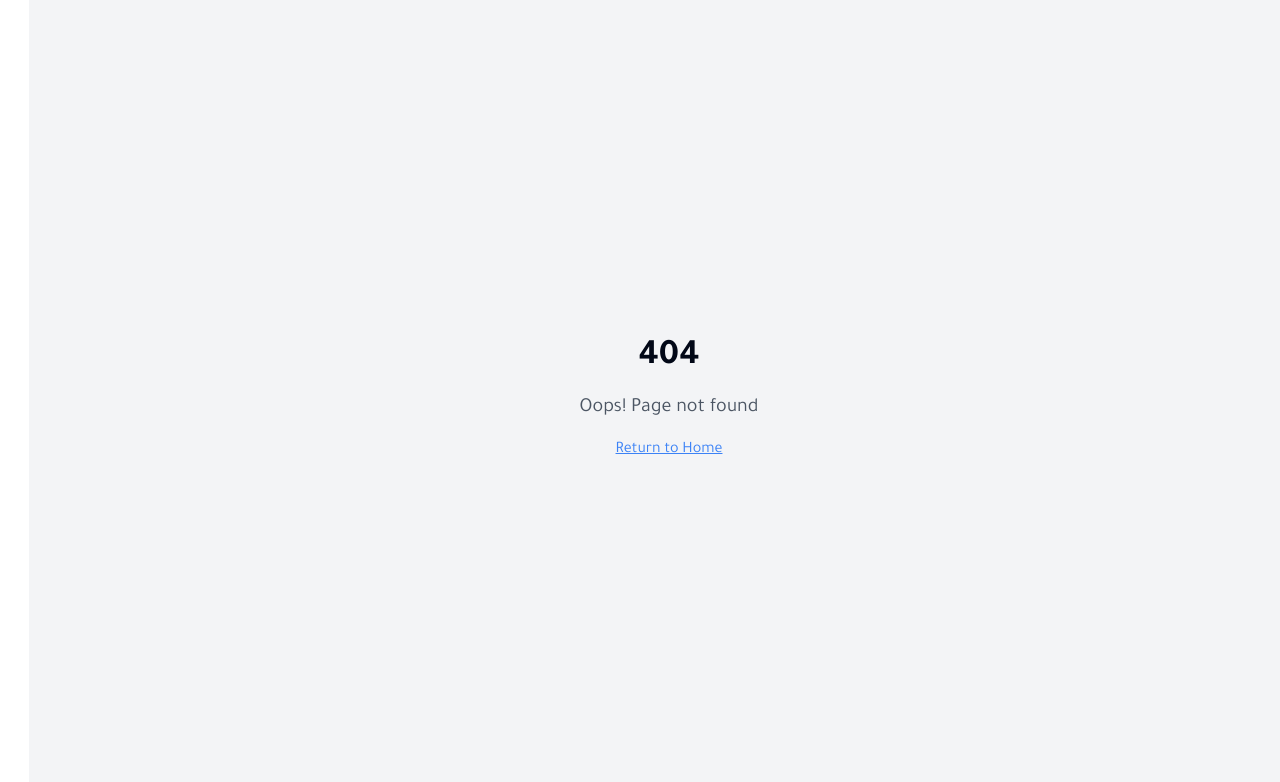
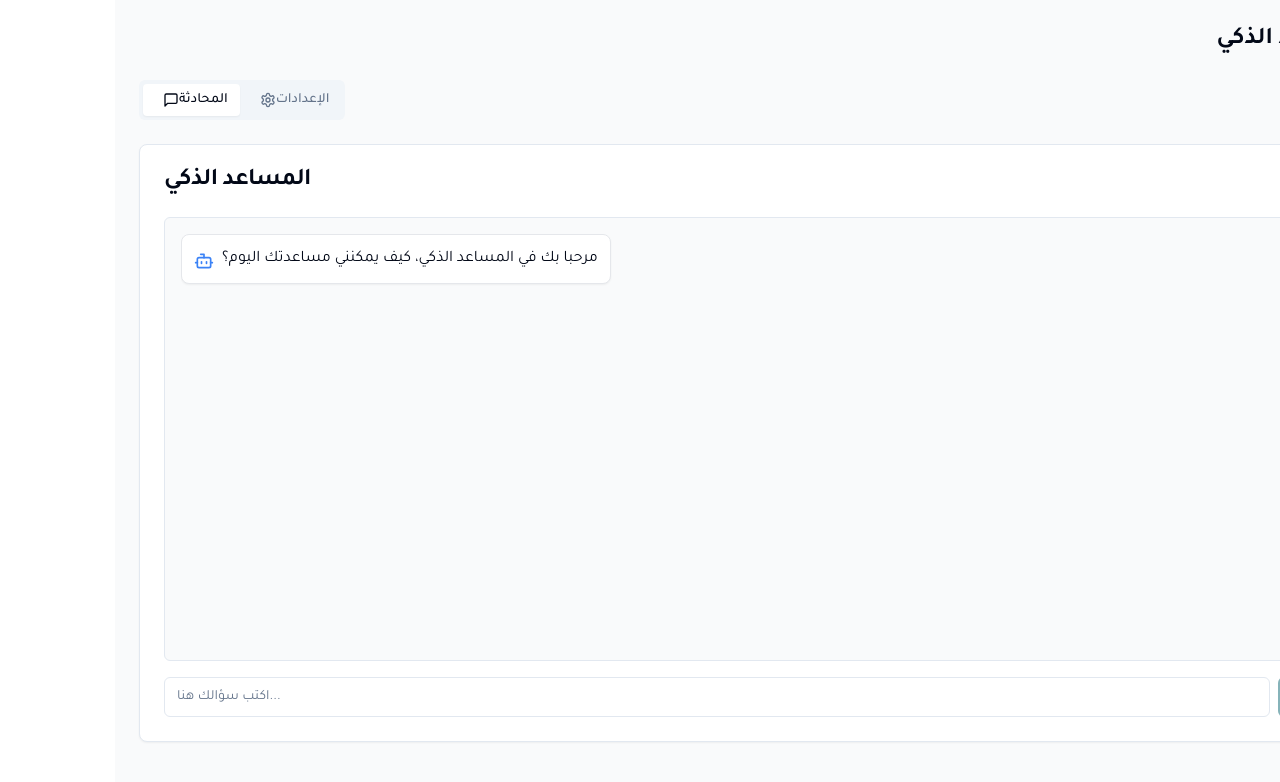
Before and after one commit to karimalgafari11/jafari-ledger-scribe, a React (Vite) app: page /ai/assistant in a window 1280 px wide. Before the commit this address had no page. Shown: the top 782 px of the page. Built offline with nearby package versions, Linux system fonts and the light colour scheme.

Commit message:
feat: Add AI assistant page
Adds a new page for the AI assistant and integrates with the Deepseek API.

```diff
--- a/src/App.tsx
+++ b/src/App.tsx
@@ -31,6 +31,7 @@ import CustomerStatementPage from "./pages/customers/CustomerStatementPage";
 import TransferPage from "./pages/inventory-control/TransferPage";
 import LocationsPage from "./pages/inventory-control/LocationsPage";
 import DamagedItemsPage from "./pages/inventory-control/DamagedItemsPage";
+import AiAssistantPage from "./pages/ai/AiAssistantPage";
 
 const queryClient = new QueryClient();
 
@@ -82,6 +83,9 @@ const App = () => (
         <Route path="/settings/users" element={<UsersPage />} />
         <Route path="/settings/backup" element={<BackupPage />} />
 
+        {/* AI Assistant Route */}
+        <Route path="/ai/assistant" element={<AiAssistantPage />} />
+
         <Route path="*" element={<NotFound />} />
       </Routes>
     </BrowserRouter>
--- /dev/null
+++ b/src/components/ai/ChatInterface.tsx
@@ -0,0 +1,115 @@
+
+import React, { useState, useRef, useEffect } from "react";
+import { Button } from "@/components/ui/button";
+import { Input } from "@/components/ui/input";
+import { Textarea } from "@/components/ui/textarea";
+import { MessageSquare, Search, Bot } from "lucide-react";
+import { useAiAssistant } from "@/hooks/useAiAssistant";
+import { Message } from "@/types/ai";
+import { Card, CardContent } from "@/components/ui/card";
+import { ScrollArea } from "@/components/ui/scroll-area";
+import { useToast } from "@/hooks/use-toast";
+
+export const ChatInterface = () => {
+  const [input, setInput] = useState("");
+  const [messages, setMessages] = useState<Message[]>([
+    {
+      role: "assistant",
+      content: "مرحبا بك في المساعد الذكي، كيف يمكنني مساعدتك اليوم؟",
+    },
+  ]);
+
+  const { toast } = useToast();
+  const { sendMessage, isLoading } = useAiAssistant();
+  const messagesEndRef = useRef<HTMLDivElement>(null);
+
+  const scrollToBottom = () => {
+    messagesEndRef.current?.scrollIntoView({ behavior: "smooth" });
+  };
+
+  useEffect(() => {
+    scrollToBottom();
+  }, [messages]);
+
+  const handleSubmit = async (e: React.FormEvent) => {
+    e.preventDefault();
+
+    if (!input.trim()) return;
+
+    const userMessage: Message = {
+      role: "user",
+      content: input,
+    };
+
+    setMessages((prev) => [...prev, userMessage]);
+    setInput("");
+
+    try {
+      const response = await sendMessage(input);
+
+      if (response) {
+        setMessages((prev) => [
+          ...prev,
+          {
+            role: "assistant",
+            content: response,
+          },
+        ]);
+      }
+    } catch (error) {
+      console.error("Error sending message:", error);
+      toast({
+        title: "حدث خطأ",
+        description: "لم نتمكن من الاتصال بالمساعد الذكي. يرجى المحاولة مرة أخرى.",
+        variant: "destructive",
+      });
+    }
+  };
+
+  return (
+    <div className="flex flex-col h-[calc(100vh-300px)] min-h-[500px]">
+      <ScrollArea className="flex-1 p-4 mb-4 border rounded-md bg-gray-50">
+        {messages.map((message, index) => (
+          <div
+            key={index}
+            className={`mb-4 flex ${
+              message.role === "user" ? "justify-end" : "justify-start"
+            }`}
+          >
+            <Card className={`max-w-[80%] ${
+              message.role === "user"
+                ? "bg-blue-50 border-blue-200"
+                : "bg-white border-gray-200"
+            }`}>
+              <CardContent className="p-3">
+                <div className="flex items-start gap-2">
+                  {message.role === "assistant" && (
+                    <Bot className="h-5 w-5 mt-1 text-blue-500" />
+                  )}
+                  <div className="whitespace-pre-wrap">{message.content}</div>
+                  {message.role === "user" && (
+                    <MessageSquare className="h-5 w-5 mt-1 text-blue-500" />
+                  )}
+                </div>
+              </CardContent>
+            </Card>
+          </div>
+        ))}
+        <div ref={messagesEndRef} />
+      </ScrollArea>
+
+      <form onSubmit={handleSubmit} className="flex gap-2">
+        <Input
+          value={input}
+          onChange={(e) => setInput(e.target.value)}
+          placeholder="اكتب سؤالك هنا..."
+          className="flex-1"
+          disabled={isLoading}
+        />
+        <Button type="submit" disabled={isLoading || !input.trim()}>
+          {isLoading ? "جاري الإرسال..." : "إرسال"}
+        </Button>
+      </form>
+    </div>
+  );
+};
--- a/src/config/menuItems.ts
+++ b/src/config/menuItems.ts
@@ -9,7 +9,8 @@ import {
   Users,
   Settings,
   DollarSign,
-  Wrench
+  Wrench,
+  Bot
 } from "lucide-react";
 import { MenuItem } from "@/types/sidebar";
 
@@ -79,8 +80,13 @@ export const menuItems: MenuItem[] = [
     icon: Users,
     children: [
       { label: "إدارة العملاء", path: "/customers/manage", icon: Users }
-      // "كشف حساب العميل" option removed
     ]
+  },
+  {
+    section: "المساعد الذكي",
+    icon: Bot,
+    path: "/ai/assistant",
+    children: []
   },
   {
     section: "الإعدادات",
--- /dev/null
+++ b/src/hooks/useAiAssistant.ts
@@ -0,0 +1,51 @@
+
+import { useState } from "react";
+import { ApiResponse } from "@/types/ai";
+
+export const useAiAssistant = () => {
+  const [isLoading, setIsLoading] = useState(false);
+
+  const API_KEY = "sk-1c339b5c5397486ebbcc7730383c8cdc"; // في التطبيق الحقيقي، لا ينصح بوضع المفاتيح في الكود مباشرة
+  const API_URL = "https://api.deepseek.com/v1/chat/completions";
+
+  const sendMessage = async (message: string): Promise<string> => {
+    setIsLoading(true);
+
+    try {
+      const response = await fetch(API_URL, {
+        method: "POST",
+        headers: {
+          "Content-Type": "application/json",
+          Authorization: `Bearer ${API_KEY}`,
+        },
+        body: JSON.stringify({
+          model: "deepseek-chat",
+          messages: [
+            {
+              role: "system",
+              content: "أنت مساعد ذكي مفيد ومهذب. أجب بأسلوب مهني ومختصر.",
+            },
+            { role: "user", content: message },
+          ],
+          temperature: 0.7,
+          max_tokens: 500,
+        }),
+      });
+
+      if (!response.ok) {
+        const errorData = await response.json();
+        throw new Error(errorData.error?.message || "حدث خطأ في الاتصال بالخدمة");
+      }
+
+      const data: ApiResponse = await response.json();
+      return data.choices[0].message.content;
+    } catch (error) {
+      console.error("Error:", error);
+      throw error;
+    } finally {
+      setIsLoading(false);
+    }
+  };
+
+  return { sendMessage, isLoading };
+};
--- a/src/pages/Index.tsx
+++ b/src/pages/Index.tsx
@@ -16,6 +16,7 @@ import JournalEntriesPage from "./accounting/JournalEntriesPage";
 import CostCentersPage from "./accounting/CostCentersPage";
 import CustomersPage from "./customers/CustomersPage";
 import CustomerStatementPage from "./customers/CustomerStatementPage";
+import AiAssistantPage from "./ai/AiAssistantPage";
 
 const Index = () => {
   const [activePage, setActivePage] = useState("dashboard");
@@ -50,6 +51,8 @@ const Index = () => {
         return <CustomersPage />;
       case "customers-statement":
         return <CustomerStatementPage />;
+      case "ai-assistant":
+        return <AiAssistantPage />;
       default:
         return (
           <div className="h-screen flex items-center justify-center bg-gray-100 rtl">
--- /dev/null
+++ b/src/pages/ai/AiAssistantPage.tsx
@@ -0,0 +1,60 @@
+
+import React, { useState } from "react";
+import { Layout } from "@/components/Layout";
+import { ChatInterface } from "@/components/ai/ChatInterface";
+import { Card, CardContent, CardHeader, CardTitle } from "@/components/ui/card";
+import { Tabs, TabsContent, TabsList, TabsTrigger } from "@/components/ui/tabs";
+import { Settings, MessageSquare } from "lucide-react";
+
+const AiAssistantPage = () => {
+  const [activeTab, setActiveTab] = useState("chat");
+
+  return (
+    <Layout>
+      <div className="container mx-auto p-6">
+        <div className="flex items-center justify-between mb-6">
+          <h1 className="text-2xl font-bold">المساعد الذكي</h1>
+        </div>
+
+        <Tabs value={activeTab} onValueChange={setActiveTab} className="w-full">
+          <TabsList className="mb-4">
+            <TabsTrigger value="chat">
+              <MessageSquare className="ml-2 h-4 w-4" />
+              المحادثة
+            </TabsTrigger>
+            <TabsTrigger value="settings">
+              <Settings className="ml-2 h-4 w-4" />
+              الإعدادات
+            </TabsTrigger>
+          </TabsList>
+
+          <TabsContent value="chat" className="w-full">
+            <Card>
+              <CardHeader>
+                <CardTitle>المساعد الذكي</CardTitle>
+              </CardHeader>
+              <CardContent>
+                <ChatInterface />
+              </CardContent>
+            </Card>
+          </TabsContent>
+
+          <TabsContent value="settings">
+            <Card>
+              <CardHeader>
+                <CardTitle>إعدادات المساعد الذكي</CardTitle>
+              </CardHeader>
+              <CardContent>
+                <p className="text-gray-600">
+                  يمكنك تخصيص إعدادات المساعد الذكي هنا. حاليًا يتم استخدام نموذج DeepSeek للذكاء الاصطناعي.
+                </p>
+              </CardContent>
+            </Card>
+          </TabsContent>
+        </Tabs>
+      </div>
+    </Layout>
+  );
+};
+
+export default AiAssistantPage;
--- /dev/null
+++ b/src/types/ai.ts
@@ -0,0 +1,29 @@
+
+export interface Message {
+  role: "user" | "assistant" | "system";
+  content: string;
+}
+
+export interface ApiResponse {
+  id: string;
+  object: string;
+  created: number;
+  model: string;
+  choices: {
+    index: number;
+    message: Message;
+    finish_reason: string;
+  }[];
+  usage: {
+    prompt_tokens: number;
+    completion_tokens: number;
+    total_tokens: number;
+  };
+}
+
+export interface DeepseekConfig {
+  apiKey: string;
+  model: string;
+  temperature: number;
+  maxTokens: number;
+}
```
